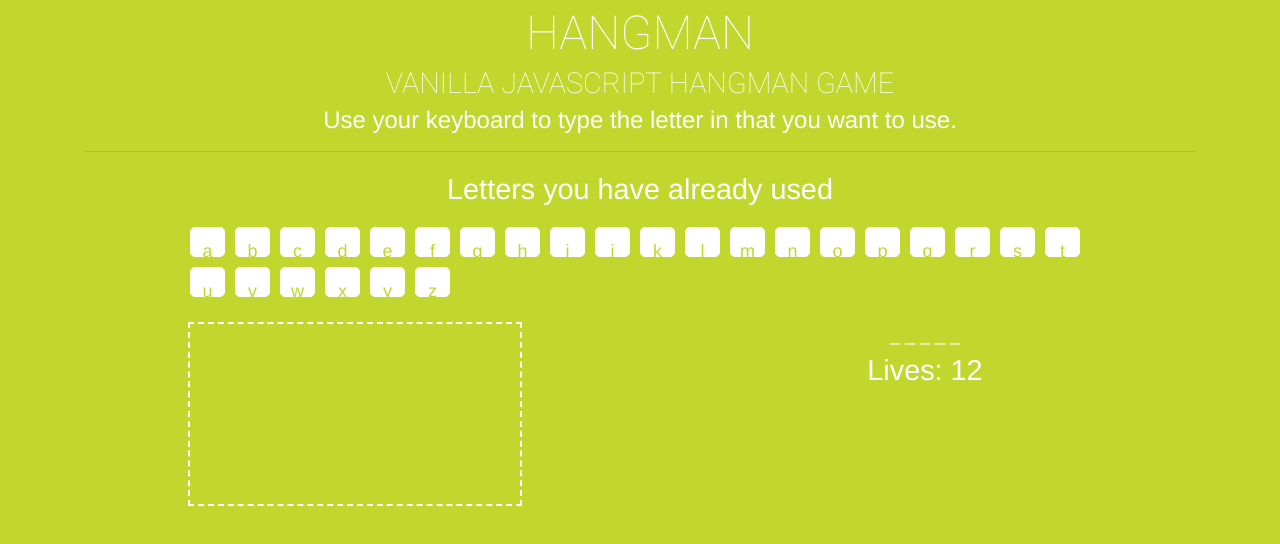
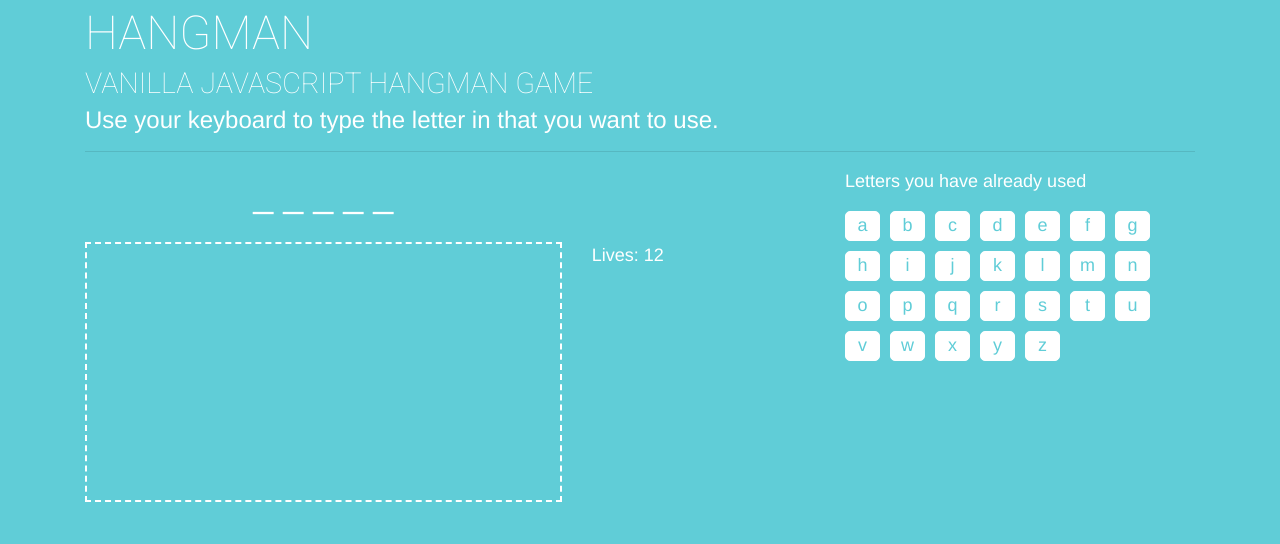
Before and after one commit to torqie/word-guess-game, a plain HTML site: page index.html in a window 1280 px wide. Drawn offline with nearby package versions, Linux system fonts and the light colour scheme.

Commit message:
chanigng layout of index.html

```diff
--- a/assets/css/style.css
+++ b/assets/css/style.css
@@ -1,51 +1,59 @@
 body {
-  background: #c1d72e;
+  background: #60cdd7;
   font-family: "HelveticaNeue-Light", "Helvetica Neue Light", "Helvetica Neue", Helvetica, Arial, "Lucida Grande", sans-serif;
   color: #fff;
   height: 100%;
-  text-align: center;
   font-size: 18px;
 }
 
 canvas {
+  width:100%;
   color: #fff;
   border: #fff dashed 2px;
-  padding: 15px;
+  padding: 20px;
+  margin: 0 auto;
 }
+
 h1, h2, h3 {
   font-family: 'Roboto', sans-serif;
   font-weight: 100;
   text-transform: uppercase;
   margin: 5px 0;
 }
+
 h1 {
   font-size: 2.6em;
 }
+
 h2 {
   font-size: 1.6em;
 }
+
 p {
-  font-size: 1.6em;
+  font-size: 1em;
 }
+
 #alphabet {
   margin: 15px auto;
   padding: 0;
   max-width: 900px;
+  text-align: center;
 }
+
 #alphabet:after {
   content: "";
   display: table;
   clear: both;
 }
+
 #alphabet li {
   float: left;
   margin: 0 10px 10px 0;
   list-style: none;
   width: 35px;
   height: 30px;
-  padding-top: 10px;
   background: #fff;
-  color: #c1d72e;
+  color: #60cdd7;
   cursor: pointer;
   -moz-border-radius: 5px;
   -webkit-border-radius: 5px;
@@ -53,25 +61,13 @@ p {
   -khtml-border-radius: 5px;
   border: solid 1px #fff;
 }
+
 #alphabet li:hover {
-  background: #c1d72e;
+  background: #60cdd7;
   border: solid 1px #fff;
   color: #fff;
 }
-#my-word {
-  margin: 0;
-  display: block;
-  padding: 0;
-  display: block;
-}
-#my-word li {
-  position: relative;
-  list-style: none;
-  margin: 0;
-  display: inline-block;
-  padding: 0 10px;
-  font-size: 1.6em;
-}
+
 .active {
   opacity: 0.4;
   filter: alpha(opacity=40);
@@ -90,6 +86,13 @@ p {
   -moz-transition: all 0.3s ease-in-out;
   -webkit-transition: all 0.3s ease-in-out;
 }
+
+#word {
+  font-size: 2em;
+  text-align: center;
+  margin-bottom:20px;
+}
+
 #mylives {
   font-size: 1.6em;
   text-align: center;
--- a/assets/js/game.js
+++ b/assets/js/game.js
@@ -6,6 +6,7 @@ var game = {
   lives: 12,
   wins: 0,
   keyPressed:  "",
+  alphabet: ['a', 'b', 'c', 'd', 'e', 'f', 'g', 'h', 'i', 'j', 'k', 'l', 'm', 'n', 'o', 'p', 'q', 'r', 's', 't', 'u', 'v', 'w', 'x', 'y', 'z'],
 
   textWordGuessed: document.getElementById("word"),
   textLives: document.getElementById("lives"),
@@ -36,9 +37,10 @@ var game = {
 
   /** Check the letter against the already guessed letters. **/
   checkLetter() {
-    if (!this.lettersGuessed.includes(this.keyPressed)) {
+    if (!this.lettersGuessed.includes(this.keyPressed) && this.alphabet.includes(this.keyPressed)) {
       //Update lettersGuessed array with key that was pressed.
       this.lettersGuessed.push(this.keyPressed);
+      document.getElementById(this.keyPressed).setAttribute("class", "active");
       return true;
     }
     return false;
--- a/index.html
+++ b/index.html
@@ -21,20 +21,39 @@
     <H2>VANILLA JAVASCRIPT HANGMAN GAME</H2>
     <H4>Use your keyboard to type the letter in that you want to use.</H4>
     <hr />
+
+
+<div class="row">
+  <div class="col-md-8">
+
+    <div class="row">
+      <div class="col-12 col-sm-8">
+        <div class="row">
+          <div class="col-12">
+            <div id="word"></div>
+          </div>
+        </div>
+      </div>
+      <div class="d-none d-sm-block col-sm-4"></div>
+    </div>
+
+    <div class="row">
+      <div class="col-12 col-sm-8">
+        <canvas id="stickman">This Text will show if the Browser does NOT support HTML5 Canvas tag</canvas>
+      </div>
+      <div class="col-12 col-sm-4">
+        <p class="" id="lives"></p>
+        <p id="wins"></p>
+      </div>
+    </div>
+  </div>
+
+  <div class="col-md-4">
     <p>Letters you have already used</p>
     <div id="buttons"></div>
+  </div>
 
-    <div class="row">
-      <div class="col-md-6">
-        <canvas id="stickman">This Text will show if the Browser does NOT support HTML5 Canvas tag</canvas>
-      </div>
-      <div class="col-md-6">
-        <div id="word"></div>
-        <p id="lives"></p>
-      </div>
-
-    </div>
-  </div>
+</div>
 
 
   <script type="text/javascript" src="assets/js/game.js"></script>
@@ -52,8 +71,8 @@
     for (var i = 0; i < this.alphabet.length; i++) {
       letters.id = 'alphabet';
       var list = document.createElement('li');
-      list.id = 'letter';
-      list.innerHTML = this.alphabet[i];
+      list.id = alphabet[i];
+      list.innerHTML = alphabet[i];
       myButtons.appendChild(letters);
       letters.appendChild(list);
     }
```
